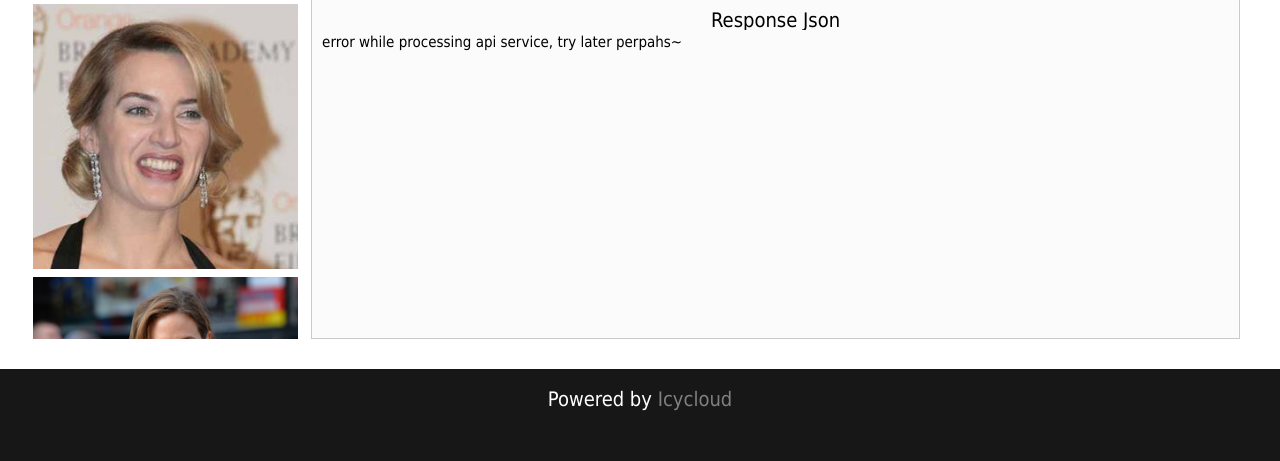
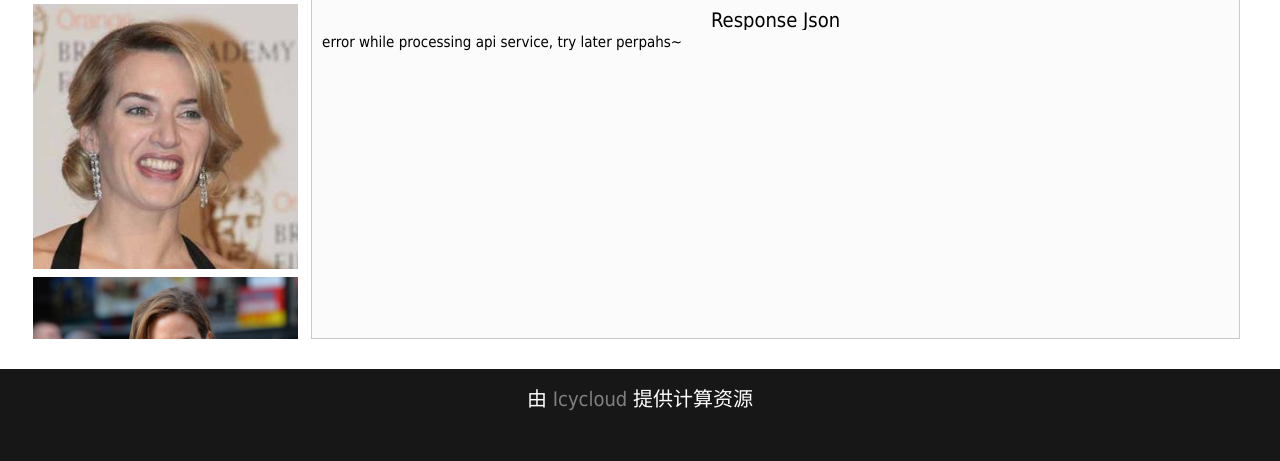
Before and after one commit to bupticybee/icyface_website, a Django app: page /detect.html in a window 1280 px wide. Shown: the part 903-1364 px from the top of the page. Run offline with Django 3.2, Linux system fonts and the light colour scheme; some libraries are stand-ins or nearby versions.

Commit message:
change info

```diff
--- a/web/templates/web/compair.html
+++ b/web/templates/web/compair.html
@@ -65,7 +65,7 @@
         </div>
 	{% endverbatim %}
         <div class="footer">
-            Powered by <a class="footer-url" href="http://cloud.icybee.cn">Icycloud</a>
+            由 <a class="footer-url" href="http://cloud.icybee.cn">Icycloud</a> 提供计算资源
         </div>
 	{% endblock content %}
         {% block js %}
--- a/web/templates/web/detect.html
+++ b/web/templates/web/detect.html
@@ -53,7 +53,7 @@
         </div>
 	{% endverbatim %}
         <div class="footer">
-            Powered by <a class="footer-url" href="http://cloud.icybee.cn">Icycloud</a>
+            由 <a class="footer-url" href="http://cloud.icybee.cn">Icycloud</a> 提供计算资源
         </div>
 	{% endblock content %}
         {% block js %}
--- a/web/templates/web/index.html
+++ b/web/templates/web/index.html
@@ -48,7 +48,7 @@
                 </div>
             </div>
             <div class="footer">
-                Powered by <a class="footer-url" href="http://cloud.icybee.cn">Icycloud</a>
+                由 <a class="footer-url" href="http://cloud.icybee.cn">Icycloud</a> 提供计算资源
             </div>
 
         </div>
```
